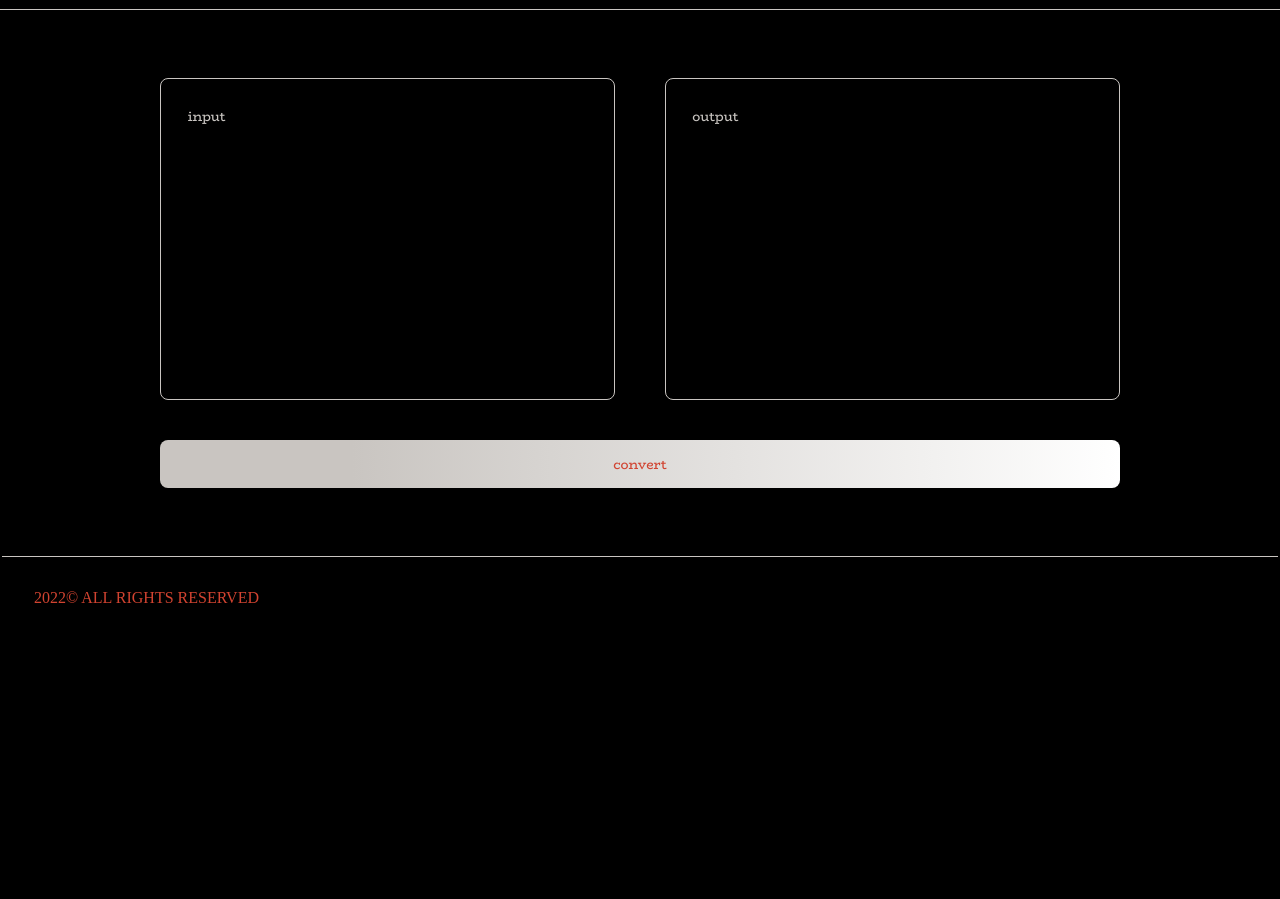
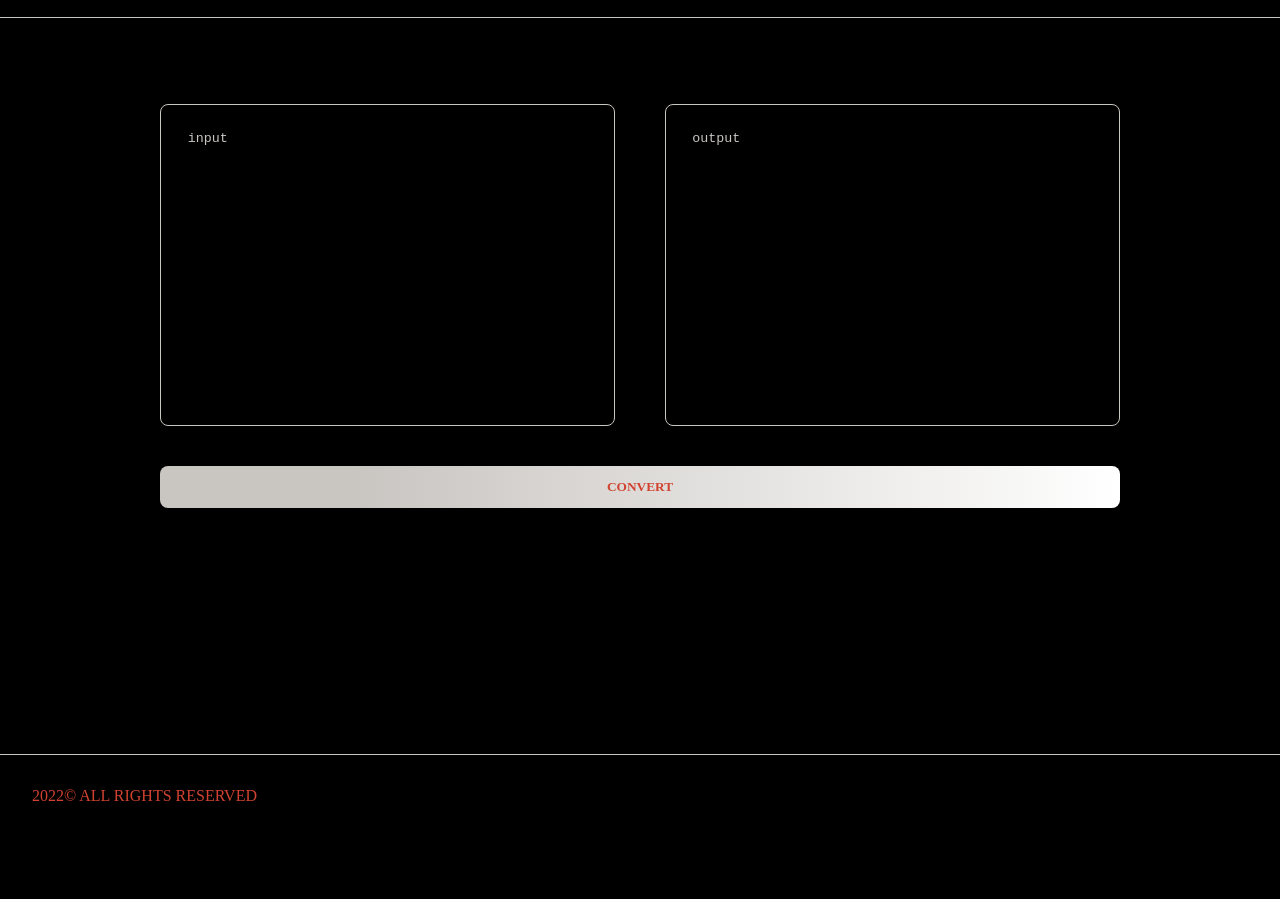
Before and after one commit to Angel367/C2pseudo, a plain HTML site: page index.html in a window 1280 px wide. Shown: the part 102-1001 px from the top of the page. Before the commit the page ends 800 px from the top, so only its background shows below. Drawn offline with Linux system fonts and the light colour scheme; a web font is replaced by a local one.

Commit message:
fixed font styles

```diff
--- a/index.html
+++ b/index.html
@@ -9,11 +9,14 @@
     <header>
         <h1 class="name">convert your code to <span class="clr">pseudo</span>code <span class="clr">.</span></h1>
     </header>
-    <div class="main-box">
+    <section>
+            <div class="main-box">
         <textarea class="inp" type="text" id="input">input</textarea>
         <textarea class="inp" type="text" id="output">output</textarea>
             <button class="btn" type="button" id="butt">convert</button>
     </div>
+    </section>
+
 
     <footer>
         2022© ALL RIGHTS RESERVED
--- a/style.css
+++ b/style.css
@@ -1,19 +1,14 @@
-@font-face{
-    font-family: 'Biorhyme';
-    src: local('Biorhyme'), url(./source/biorhyme/biorhyme/BioRhyme-Regular.ttf);
-
-}
-
 @font-face{
     font-family: 'Roxie Rossa';
     src: local('Roxie Rossa'), url(./source/roxie_rossa/Roxie-rossa.ttf);
 
 }
 
-body{
-    font-family: 'Biorhyme', serif;
+html, body{
     background: #000;
     /*background: linear-gradient(315deg, rgba(31,31,31,1) 0%, rgba(0,0,0,1) 100%); */
+    min-height: 100%;
+    height: 100%;
 }
 header h1{
     font-family: 'Roxie Rossa', serif;
@@ -21,6 +16,7 @@ header h1{
     color: #c9c5c1;
     font-size: 300%;
     font-weight: 200;
+    flex-wrap: wrap;
 }
 header{
     margin: -8px;
@@ -28,6 +24,8 @@ header{
     padding: 0 1em;
     border-bottom: solid 1px #c9c5c1;
     background: #000;
+    position: fixed;
+    width: 100%;
 }
 .main-box{
     display: flex;
@@ -35,14 +33,18 @@ header{
     flex-wrap: wrap;
     max-width: 60em;
     margin: auto;
+
 }
-@media (max-width: 1000px){
+@media screen and (max-width: 1000px){
     .main-box{
     display: flex;
     flex-direction: column;
-    justify-content: space-evenly;
     align-items: center;
+        margin-top: 10em;
 }
+    .inp{
+        max-width:30em;
+    }
     .inp:nth-child(2){
         order:1;
     }
@@ -51,12 +53,12 @@ header{
     }
 }
 
+
 textarea{
     resize: none;
 }
 
 .inp {
-    font-family: 'Biorhyme', serif;
     border: none;
     border-radius: 8px;
     color: #c9c5c1;
@@ -72,12 +74,12 @@ textarea{
 
 
 .inp:focus{
-    border-color: #d14330;;
+    border-color: #d14330;
     outline: none;
 }
 
 .btn{
-    font-family: 'Biorhyme', serif;
+    font-family: 'Roxie Rossa', serif;
     border: none;
     border-radius: 8px;
     color: #d14330;
@@ -87,6 +89,8 @@ textarea{
     background-size: 200%;
     transition: 0.5s;
     margin: 1.5em 0;
+    font-weight:bold;
+    text-transform: uppercase;
 
 }
 
@@ -110,17 +114,24 @@ body::-webkit-scrollbar-track, textarea::-webkit-scrollbar-track {
 
 body::-webkit-scrollbar-thumb, textarea::-webkit-scrollbar-thumb {
   background: #000;    /* цвет бегунка */
-  border: solid 1px #d14330;
+  border: solid 2px #d14330;
   border-radius: 5px;/* округлось бегунка */
 }
 
 footer {
-  display: flex;
     color: #d14330;
     border-top: solid 1px #c9c5c1;
     font-family: 'Roxie Rossa', serif;
     padding: 2em;
-    margin: -6px;
+    margin: -8px;
     margin-top: 3em;
     font-weight: 200;
+    height: 5em;
 }
+
+section{
+    min-height: 100%;
+    height: 100%;
+    display: flex;
+    justify-content: center;
+}
```
